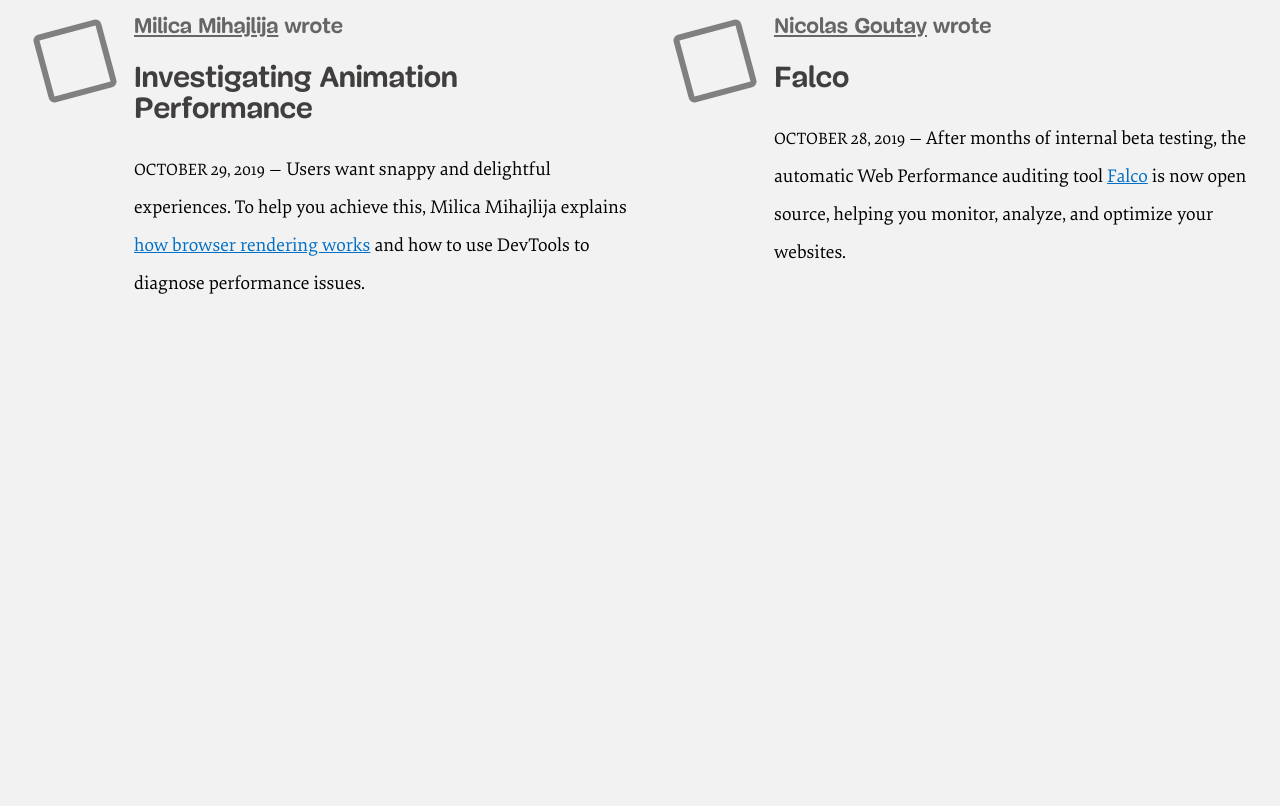
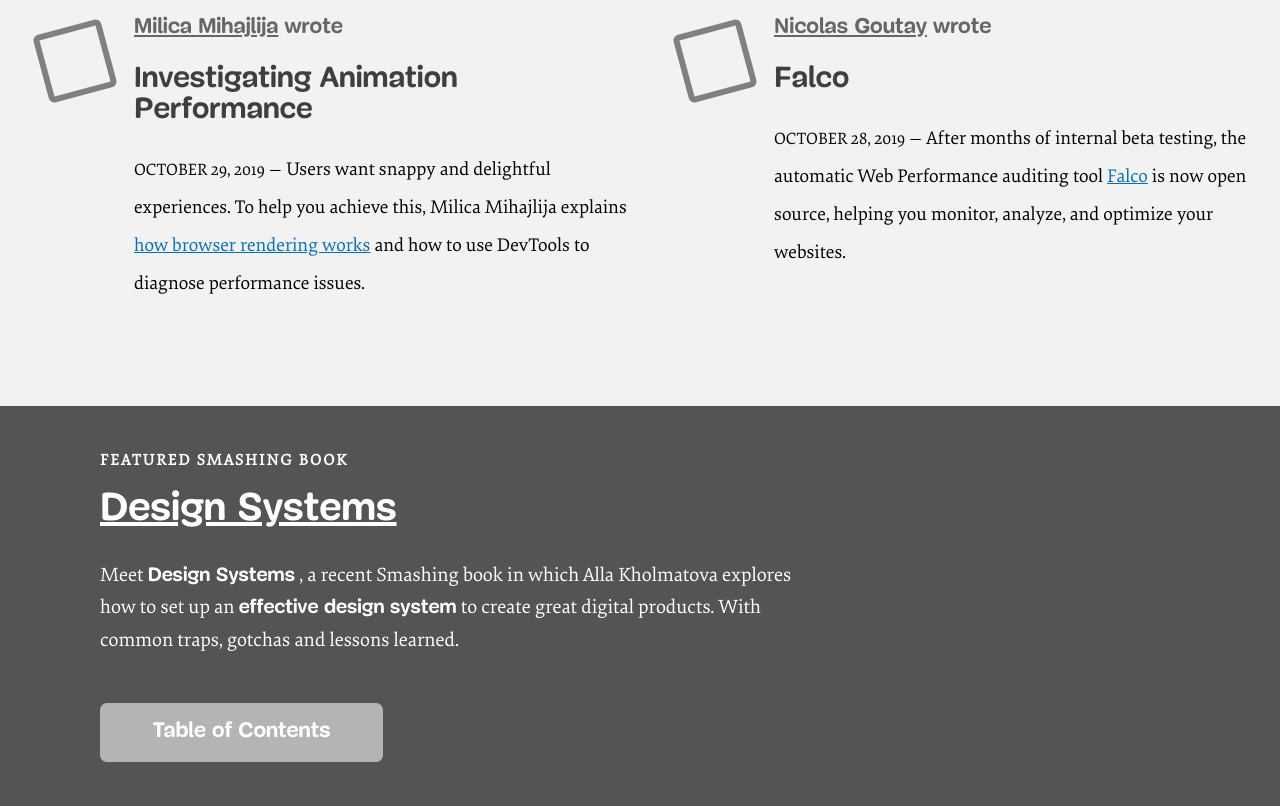
Before and after one commit to fegzycole/Smashing-magazine-clone, a website: page index.html in a window 1280 px wide. Shown: the part 5270-6076 px from the top of the page. Before the commit the page ends 5676 px from the top, so only its background shows below. Drawn offline with Linux system fonts and the light colour scheme.

Commit message:
add smashing book section

```diff
--- a/css/style.css
+++ b/css/style.css
@@ -2,7 +2,7 @@
   font-family: 'Mija';
   src: url('../fonts/mija_bold-webfont.eot');
   src:
-    local('☺'),
+    local(':relaxed:'),
     url('../fonts/mija_bold-webfont.woff2') format('woff'),
     url('../fonts/mija_bold-webfont.ttf') format('truetype'),
     url('../fonts/mija_bold-webfont.svg#font') format('svg');
@@ -12,7 +12,7 @@
   font-family: 'Elena';
   src: url('../fonts/elenawebregular.eot');
   src:
-    local('☺'),
+    local(':relaxed:'),
     url('../fonts/elenawebregular.woff2') format('woff'),
     url('../fonts/elenawebregular.ttf') format('truetype'),
     url('../fonts/elenawebregular.svg#font') format('svg');
@@ -204,7 +204,8 @@
   margin: 0 auto;
 }
 
-.members button {
+.members button,
+.book article button {
   background-color: rgb(182, 179, 179);
   width: 30%;
   height: 60px;
@@ -359,3 +360,46 @@
   text-transform: uppercase;
   font-size: 17px;
 }
+
+.book {
+  width: 100%;
+  height: 400px;
+  background-color: rgb(85, 83, 83);
+  padding-left: 100px;
+  color: white;
+}
+
+.book article {
+  width: 60%;
+}
+
+.book article h5 {
+  font-family: Elena;
+  font-size: 15.888px;
+  font-weight: 700;
+  letter-spacing: 2px;
+  padding-top: 45px;
+}
+
+.book article h1 {
+  padding-top: 20px;
+  font-size: 40px;
+  text-decoration: underline;
+  padding-bottom: 30px;
+}
+
+.book article p {
+  font-family: Elena;
+  font-size: 19.86px;
+  height: 93px;
+  line-height: 31.278px;
+}
+
+.book article button {
+  width: 40%;
+  font-size: 21.72px;
+  font-weight: 700;
+  height: 58.5625px;
+  line-height: 24.978px;
+  margin-top: 50px;
+}
--- a/index.html
+++ b/index.html
@@ -231,6 +231,14 @@
         </div>
       </article>
     </section>
+    <section class="book">
+      <article>
+        <h5>FEATURED SMASHING BOOK</h5>
+        <h1>Design Systems</h1>
+        <p>Meet <strong>Design Systems</strong> , a recent Smashing book in which Alla Kholmatova explores how to set up an <strong>effective design system</strong>  to create great digital products. With common traps, gotchas and lessons learned.</p>
+        <button>Table of Contents</button>
+      </article>
+    </section>
   </main>
 </body>
 
```
